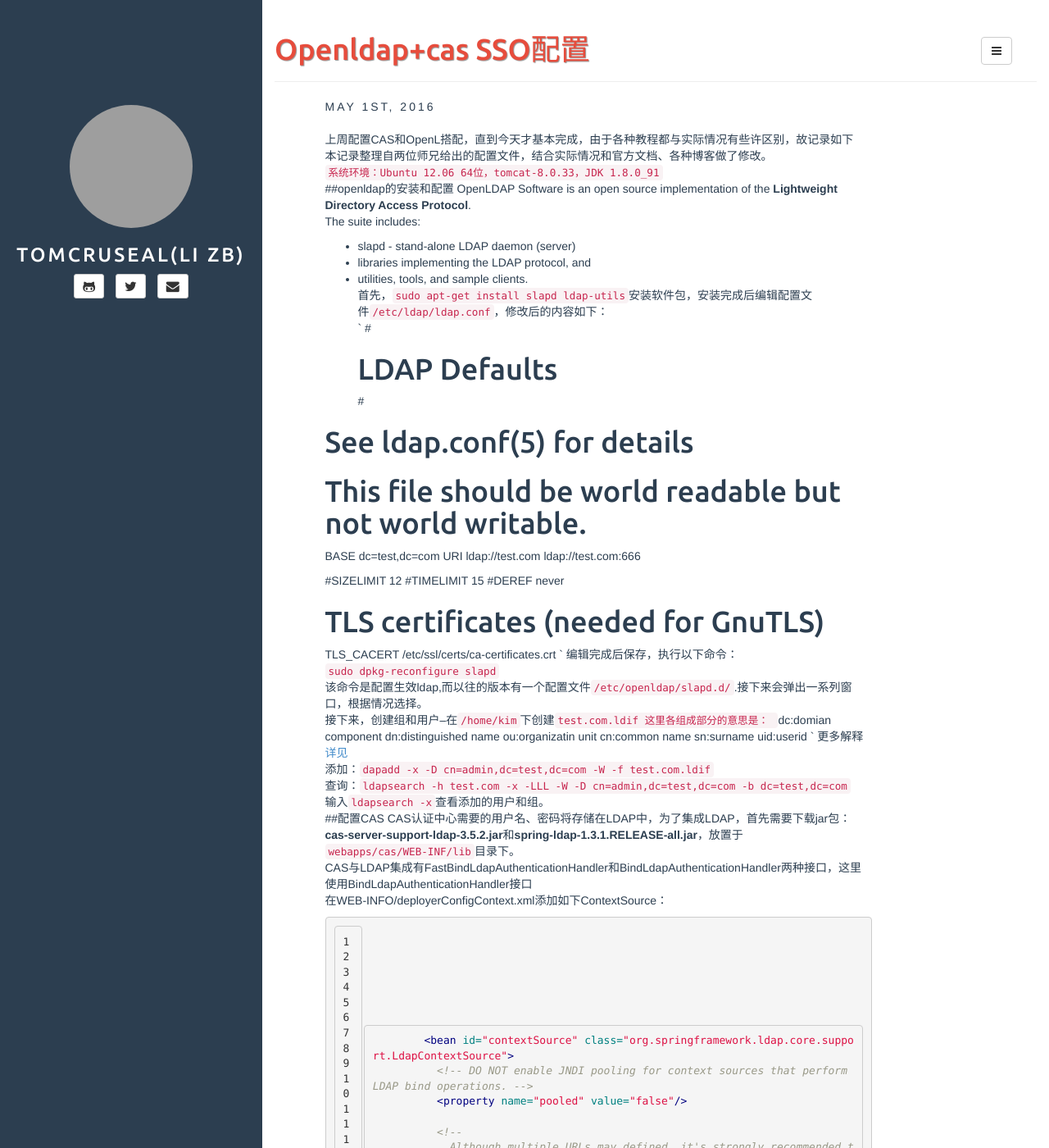
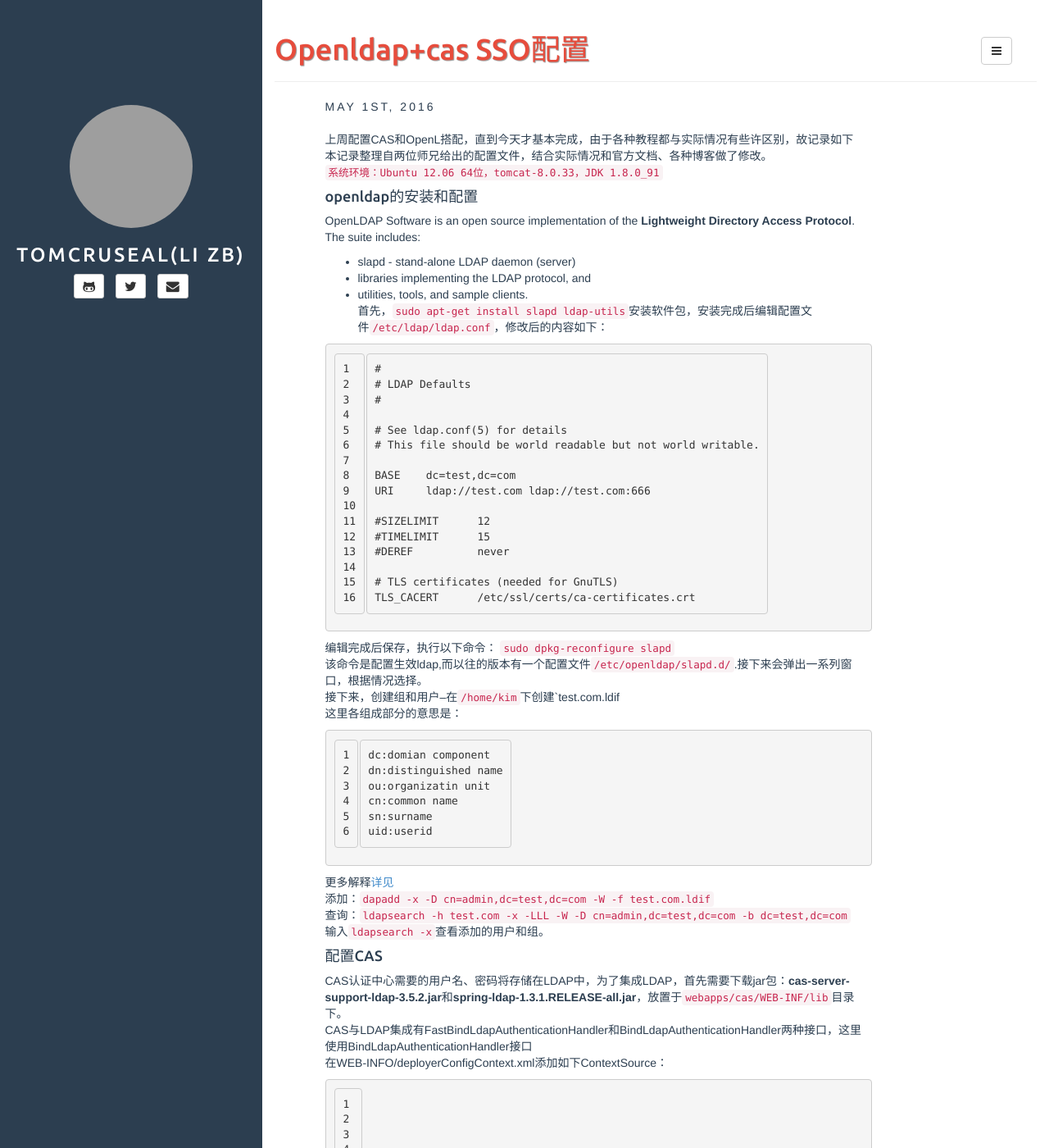
Before and after one commit to Tomcruseal/tomcruseal.github.io, a Jekyll site: the page built from _posts/2016-05-01-c-CAS-openldap.md, in a window 1280 px wide and 1400 px high. Shown: the whole window at 82% size. Built offline with Jekyll 4.4.1, drawn with Linux system fonts in a browser that asks for light colours; comment, search, counter and statistics services are not loaded; some of the changed text lies outside the part shown; grey boxes are pictures that could not be loaded.

Commit message:
20160502alpha

```diff
--- a/_posts/2016-05-01-c-CAS-openldap.md
+++ b/_posts/2016-05-01-c-CAS-openldap.md
@@ -9,14 +9,14 @@
 上周配置CAS和OpenL搭配，直到今天才基本完成，由于各种教程都与实际情况有些许区别，故记录如下
 本记录整理自两位师兄给出的配置文件，结合实际情况和官方文档、各种博客做了修改。
 `系统环境：Ubuntu 12.06 64位，tomcat-8.0.33，JDK 1.8.0_91`
-##openldap的安装和配置
+#### openldap的安装和配置
 OpenLDAP Software is an open source implementation of the **Lightweight Directory Access Protocol**.
 The suite includes:
 + slapd - stand-alone LDAP daemon (server)
 + libraries implementing the LDAP protocol, and
 + utilities, tools, and sample clients.
 首先，`sudo apt-get install slapd ldap-utils`安装软件包，安装完成后编辑配置文件`/etc/ldap/ldap.conf`，修改后的内容如下：
-`
+{% highlight apacheconf linenos %}
 #
 # LDAP Defaults
 #
@@ -33,25 +33,25 @@
 
 # TLS certificates (needed for GnuTLS)
 TLS_CACERT	/etc/ssl/certs/ca-certificates.crt
-`
+{% endhighlight %}
 编辑完成后保存，执行以下命令：
 `sudo dpkg-reconfigure slapd`
 该命令是配置生效ldap,而以往的版本有一个配置文件`/etc/openldap/slapd.d/`.接下来会弹出一系列窗口，根据情况选择。
 接下来，创建组和用户--在`/home/kim`下创建`test.com.ldif
 这里各组成部分的意思是：
-`
+{% highlight apacheconf linenos %}
 dc:domian component
 dn:distinguished name
 ou:organizatin unit
 cn:common name
 sn:surname
 uid:userid
-`
+{% endhighlight %}
 更多解释[详见](http://www.cnblogs.com/SkyMouse/archive/2010/10/25/2340750.html)
 添加：`dapadd -x -D cn=admin,dc=test,dc=com -W -f test.com.ldif`
 查询：`ldapsearch -h test.com -x -LLL -W -D cn=admin,dc=test,dc=com -b dc=test,dc=com`
 输入`ldapsearch -x`查看添加的用户和组。
-##配置CAS
+#### 配置CAS
 CAS认证中心需要的用户名、密码将存储在LDAP中，为了集成LDAP，首先需要下载jar包：**cas-server-support-ldap-3.5.2.jar**和**spring-ldap-1.3.1.RELEASE-all.jar**，放置于`webapps/cas/WEB-INF/lib`目录下。
 CAS与LDAP集成有FastBindLdapAuthenticationHandler和BindLdapAuthenticationHandler两种接口，这里使用BindLdapAuthenticationHandler接口
 在WEB-INFO/deployerConfigContext.xml添加如下ContextSource：
@@ -100,7 +100,7 @@
     p:contextSource-ref="contextSource" />
 {% endhighlight %}
 到目前为止，我没有替换，于是登陆CAS的时候只需要用户名和密码相同即可通过验证。
-##创建证书
+#### 创建证书
 使用`JDK`自带的`keytool`工具生成证书：
 `keytool -genkey -alias tomcatsso -keyalg RSA -keysize 1024 -keypass password -validity 365 -keystore /home/kim/tomcatsso.keystore  -storepass password`
 
@@ -113,7 +113,7 @@
 * `-keystore`：指定密钥库的名称(产生的各类信息将不在`.keystore`文件中)
 * `-storepass`：指定密钥库的密码(获取`keystore`信息所需的密码)
 
-##导出证书
+#### 导出证书
 `keytool -export -alias tomcatsso -keystore /home/kimtomcatsso.keystore -file /home/kim/tomcatsso.crt -storepass tomcatsso`
 生成的证书文件为`tomcatsso.crt`，位于运行该命令所在的当前目录下。
 ##客户端导入证书
@@ -139,9 +139,9 @@
 {% endhighlight %}
 解压提取`cas-server-3.5.2-release/cas-server-3.5.2/modules/cas-server-webapp-3.5.2.war`文件，把该文件拷贝到`/home/kim/tomcat-cas/tomcat-cas/webapps/` 目下，并重命名为：`cas.war`。
 启动`tomcat-cas`，在浏览器地址栏输入：`https://localhost:8443/cas/login` 。输入相同的用户名和密码，即可登陆成功。
-##部署CAS-Client相关的Tomcat
+#### 部署CAS-Client相关的Tomcat
 
-###安装配置 myapp1
+##### 安装配置 myapp1
 解压`cas-client-3.2.1-release.zip`，提取`cas-client-3.2.1-release/cas-client-3.2.1/modules/cas-client-core-3.2.1.jar`文件，以`tomcat`自带的`examples`作为测试样例。
 
 解压`apache-tomcat-8.0.33.zip`并重命名后的路径为`/home/kim/download/myapp1`，修改`conf/server.xml`文件的`http`访问端口，`shutdown`端口，以及`JVM`启动端口：
@@ -198,7 +198,7 @@
 由于目前只测试单点登录功能，未测试单点登出，所以省略掉单点登出的相关配置，特别重要的是，根据官网文档的提示，如果没有`authentication`的过滤器，跳转将会报错另外还需。
 要特别注意的是`<param-value>`里`url`的写法.
 类似地，配置myapp2,不过tomcat-server应使用不同的端口号以避免冲突。
-##测试
+#### 测试
 先后启动CAS-server,myapp1,myapp2,再在浏览器中输入`http://myapp1.test.com:18080/examples/servlets/servlet/HelloWorldExample ` 浏览器跳转到cas服务器，输入与之前相同的
 用户名和密码后，立刻出现"Hello World!".再在浏览器中输入` http://myapp2.test.com:28080/examples/servlets/servlet/HelloWorldExample `，此时没出现跳转即可看到"Hello World!"
 
```
